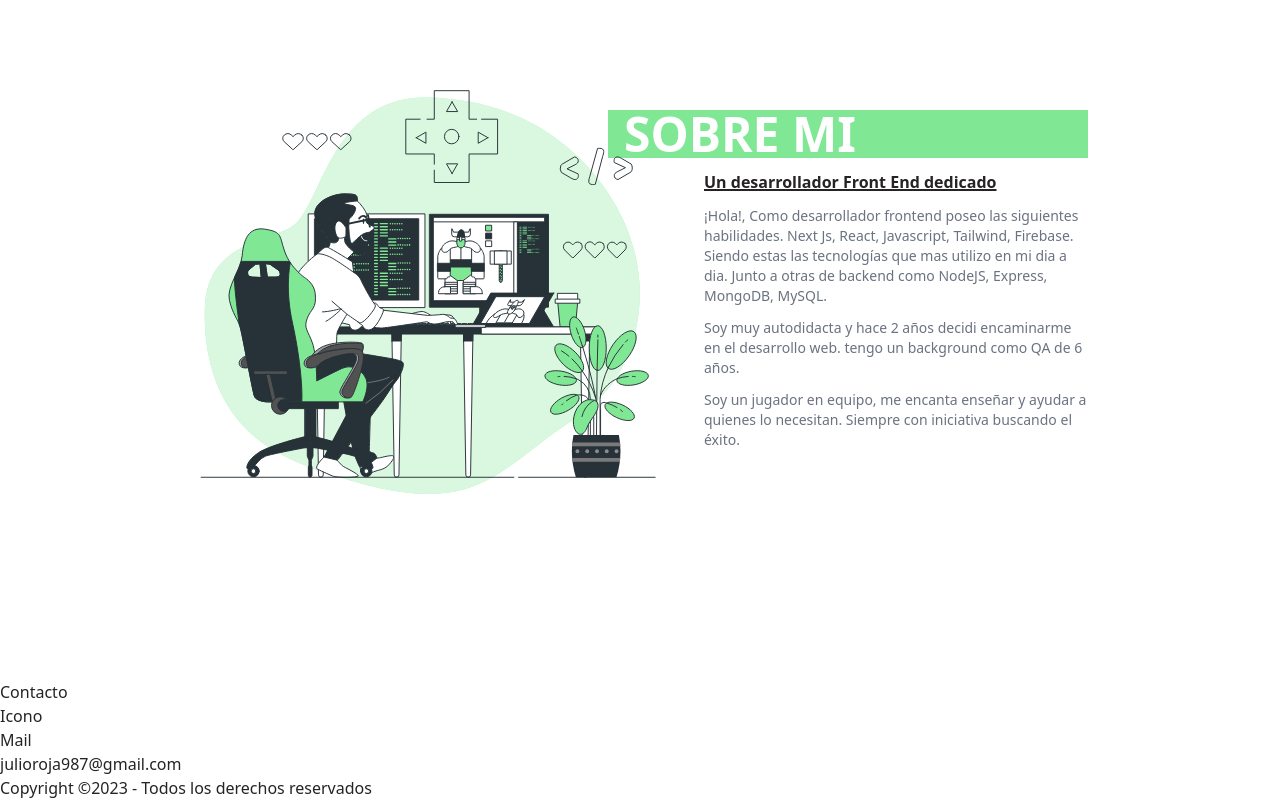
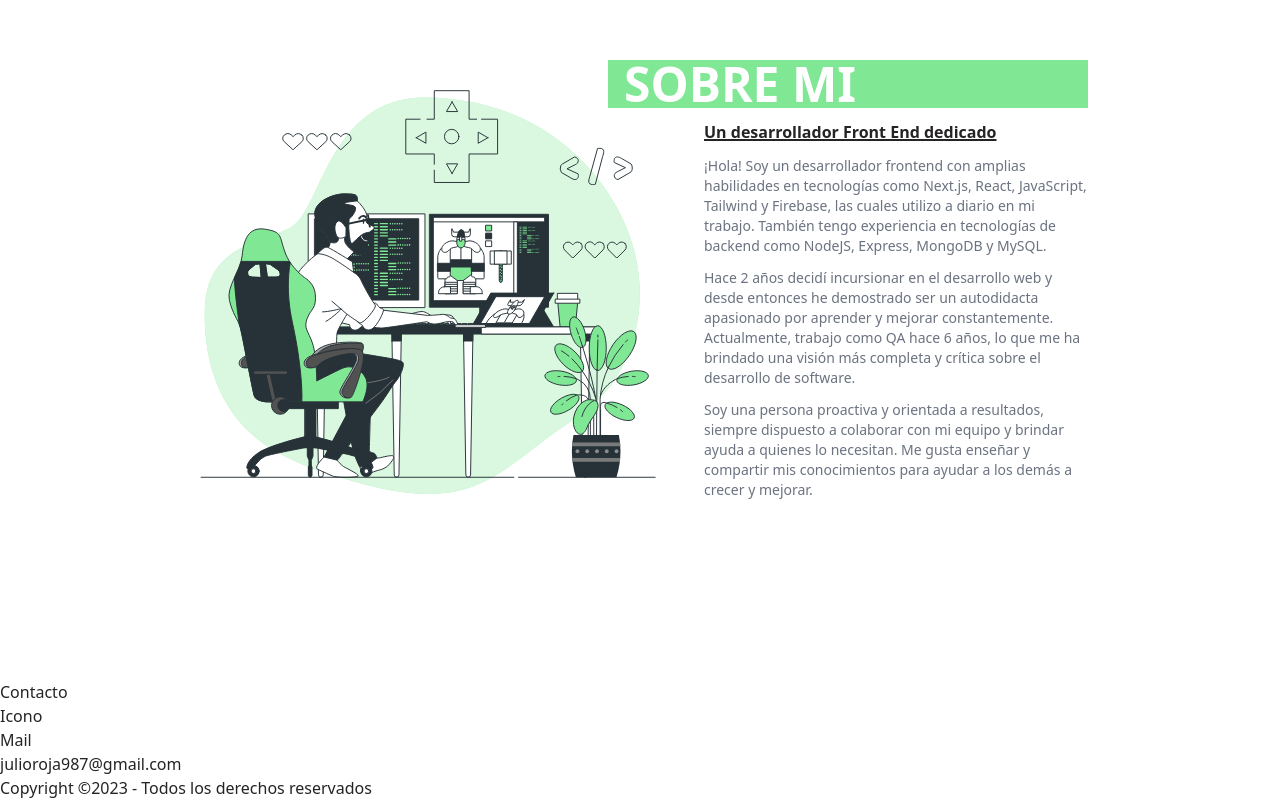
Before and after one commit to julioxr/porfolio, a Next.js app: page / in a window 1280 px wide. Shown: the part 2237-3037 px from the top of the page. Built offline with nearby package versions, Linux system fonts and the light colour scheme.

Commit message:
Se coloco el texto final

```diff
--- a/src/components/info/MainInfo.jsx
+++ b/src/components/info/MainInfo.jsx
@@ -18,21 +18,27 @@ const MainInfo = () => {
                             Un desarrollador Front End dedicado
                         </h2>
                         <p className="text-sm text-gray-500">
-                            ¡Hola!, Como desarrollador frontend poseo las
-                            siguientes habilidades. Next Js, React, Javascript,
-                            Tailwind, Firebase. Siendo estas las tecnologías que
-                            mas utilizo en mi dia a dia. Junto a otras de
-                            backend como NodeJS, Express, MongoDB, MySQL.
+                            ¡Hola! Soy un desarrollador frontend con amplias
+                            habilidades en tecnologías como Next.js, React,
+                            JavaScript, Tailwind y Firebase, las cuales utilizo
+                            a diario en mi trabajo. También tengo experiencia en
+                            tecnologías de backend como NodeJS, Express, MongoDB
+                            y MySQL.
                         </p>
                         <p className="text-sm text-gray-500">
-                            Soy muy autodidacta y hace 2 años decidi encaminarme
-                            en el desarrollo web. tengo un background como QA de
-                            6 años.
+                            Hace 2 años decidí incursionar en el desarrollo web
+                            y desde entonces he demostrado ser un autodidacta
+                            apasionado por aprender y mejorar constantemente.
+                            Actualmente, trabajo como QA hace 6 años, lo que me
+                            ha brindado una visión más completa y crítica sobre
+                            el desarrollo de software.
                         </p>
                         <p className="text-sm text-gray-500">
-                            Soy un jugador en equipo, me encanta enseñar y
-                            ayudar a quienes lo necesitan. Siempre con
-                            iniciativa buscando el éxito.
+                            Soy una persona proactiva y orientada a resultados,
+                            siempre dispuesto a colaborar con mi equipo y
+                            brindar ayuda a quienes lo necesitan. Me gusta
+                            enseñar y compartir mis conocimientos para ayudar a
+                            los demás a crecer y mejorar.
                         </p>
                     </div>
                 </div>
```
